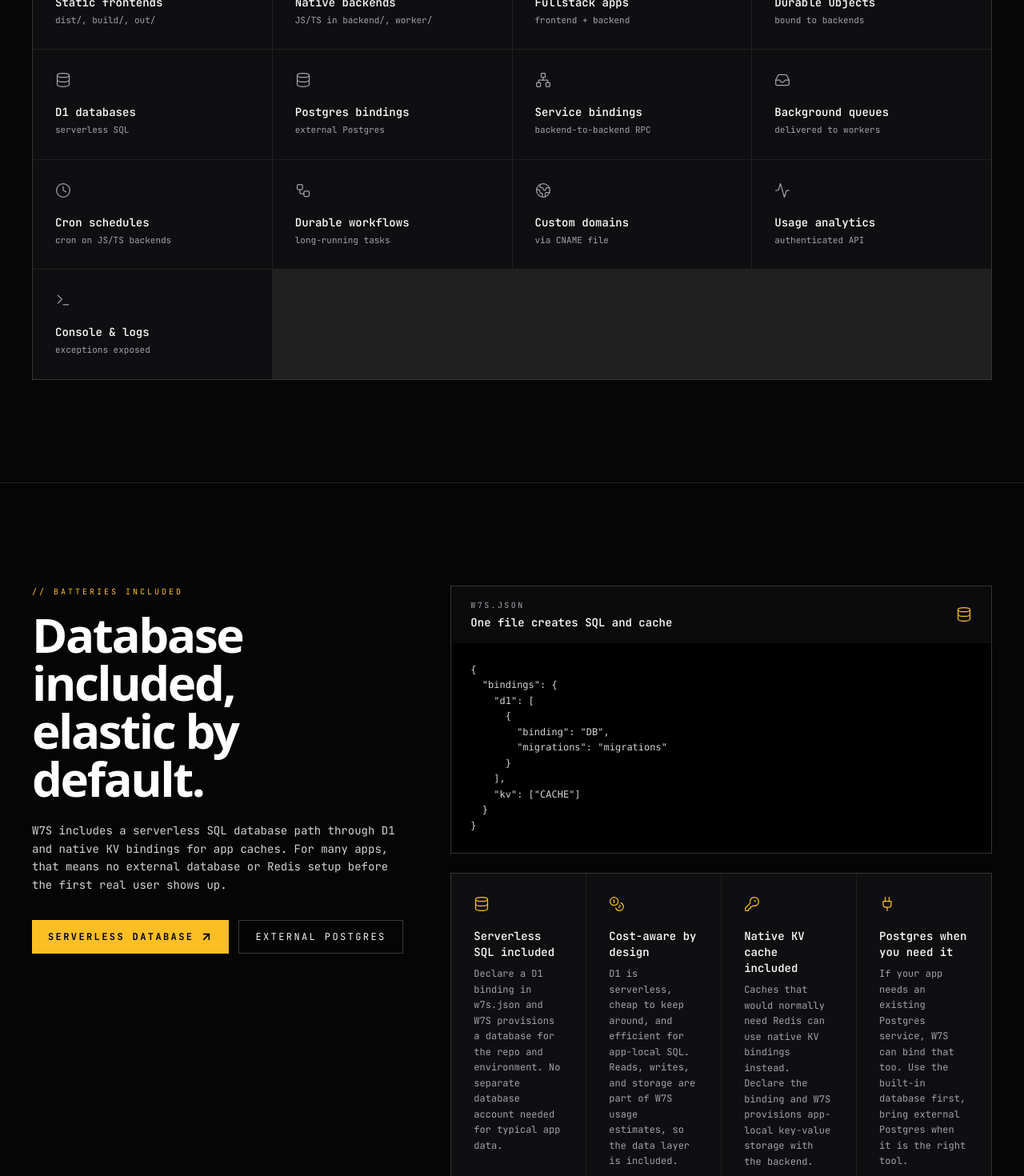
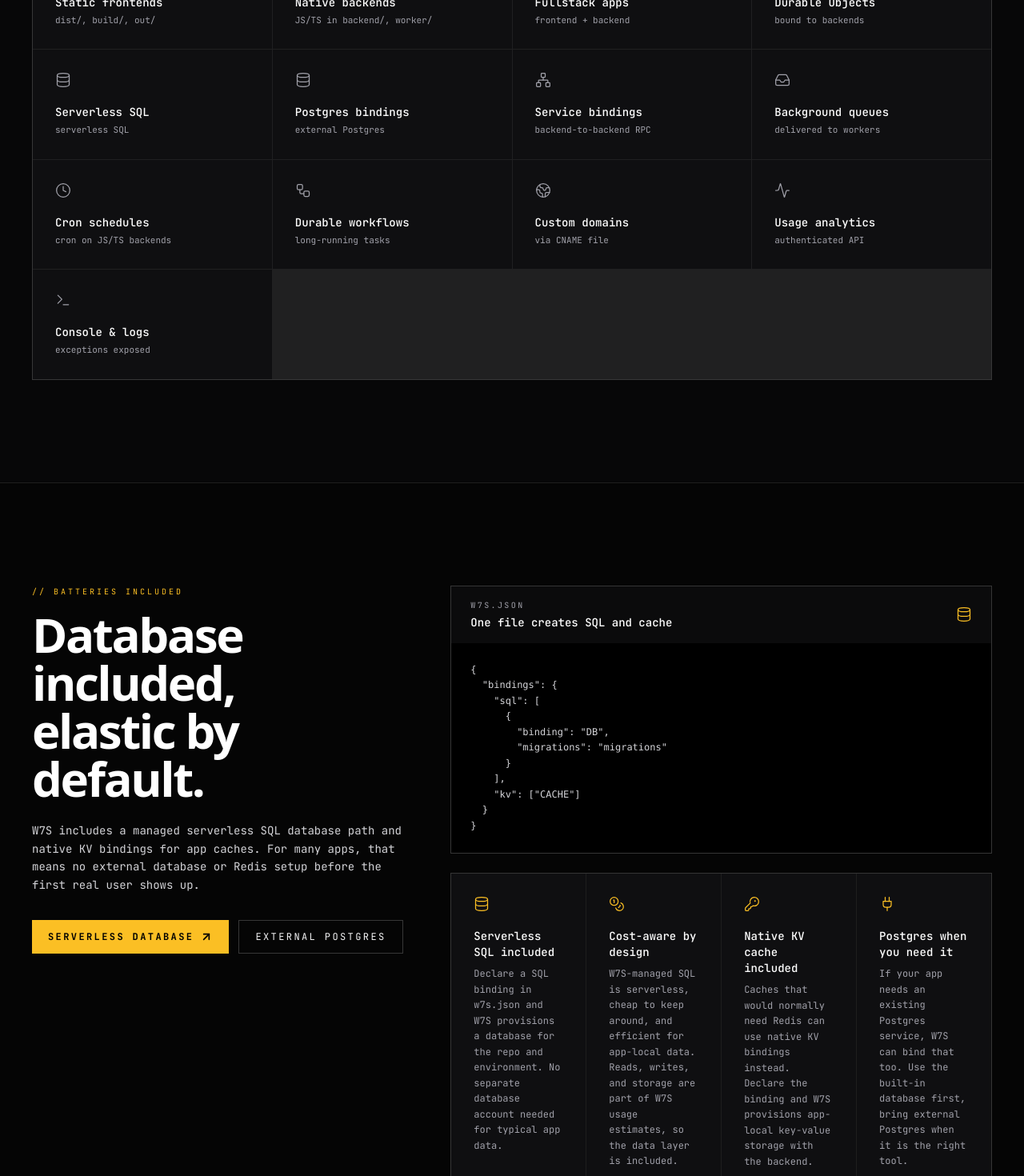
Before and after one commit to w7s-io/docs, a React (Create React App) app in the folder landing/: page / in a window 1280 px wide. Shown: the part 2400-3870 px from the top of the page at 80% size. Built offline with nearby package versions, Linux system fonts and the light colour scheme; a web font is replaced by a local one.

Commit message:
Use generic serverless SQL naming

```diff
--- a/landing/src/components/landing/BatteriesIncluded.jsx
+++ b/landing/src/components/landing/BatteriesIncluded.jsx
@@ -4,12 +4,12 @@ const FEATURES = [
   {
     icon: Database,
     title: "Serverless SQL included",
-    body: "Declare a D1 binding in w7s.json and W7S provisions a database for the repo and environment. No separate database account needed for typical app data.",
+    body: "Declare a SQL binding in w7s.json and W7S provisions a database for the repo and environment. No separate database account needed for typical app data.",
   },
   {
     icon: Coins,
     title: "Cost-aware by design",
-    body: "D1 is serverless, cheap to keep around, and efficient for app-local SQL. Reads, writes, and storage are part of W7S usage estimates, so the data layer is included.",
+    body: "W7S-managed SQL is serverless, cheap to keep around, and efficient for app-local data. Reads, writes, and storage are part of W7S usage estimates, so the data layer is included.",
   },
   {
     icon: KeyRound,
@@ -42,8 +42,8 @@ export default function BatteriesIncluded() {
               elastic by default.
             </h2>
             <p className="mt-6 text-sm text-zinc-400 max-w-lg leading-relaxed">
-              W7S includes a serverless SQL database path through D1 and native
-              KV bindings for app caches. For many apps, that means no external
+              W7S includes a managed serverless SQL database path and native KV
+              bindings for app caches. For many apps, that means no external
               database or Redis setup before the first real user shows up.
             </p>
             <div className="mt-8 flex flex-col sm:flex-row gap-3">
@@ -79,7 +79,7 @@ export default function BatteriesIncluded() {
               <pre className="overflow-x-auto bg-black p-5 sm:p-6 text-xs leading-relaxed text-zinc-300">
                 <code>{`{
   "bindings": {
-    "d1": [
+    "sql": [
       {
         "binding": "DB",
         "migrations": "migrations"
--- a/landing/src/components/landing/Capabilities.jsx
+++ b/landing/src/components/landing/Capabilities.jsx
@@ -40,7 +40,7 @@ const ITEMS = [
   },
   {
     icon: Database,
-    label: "D1 databases",
+    label: "Serverless SQL",
     hint: "serverless SQL",
     href: "/docs/serverless-database/",
   },
@@ -115,7 +115,7 @@ export default function Capabilities() {
           </div>
           <p className="text-sm text-zinc-400 max-w-md leading-relaxed">
             W7S deploys static frontends, JavaScript/TypeScript native backends, fullstack apps and the
-            edge primitives that glue them together — D1 databases, Durable Objects,
+            edge primitives that glue them together — serverless SQL, Durable Objects,
             queues, cron, workflows.
           </p>
         </div>
--- a/landing/src/components/landing/Comparison.jsx
+++ b/landing/src/components/landing/Comparison.jsx
@@ -60,10 +60,10 @@ const COMPARISON_ROWS = [
   },
   {
     feature: "Serverless SQL database",
-    w7s: "D1 included",
+    w7s: "Included",
     href: "/docs/serverless-database/",
     vercel: "Add-on",
-    cloudflare: "D1",
+    cloudflare: "Native SQL",
     railwayFly: "External",
     primary: true,
   },
--- a/landing/src/components/landing/FAQ.jsx
+++ b/landing/src/components/landing/FAQ.jsx
@@ -50,7 +50,7 @@ const QA = [
   },
   {
     q: "Can I deploy backends, not just static sites?",
-    a: "Yes. JavaScript/TypeScript native backends, D1 serverless SQL databases, Durable Objects, Postgres bindings for external databases, internal service bindings, background queues, cron schedules and durable workflow instances. Full stack, edge-native.",
+    a: "Yes. JavaScript/TypeScript native backends, serverless SQL databases, Durable Objects, Postgres bindings for external databases, internal service bindings, background queues, cron schedules and durable workflow instances. Full stack, edge-native.",
   },
   {
     q: "How does usage and billing work?",
```
Also changed, not shown: 2 other files (tests, documents, lock files or other folders).
